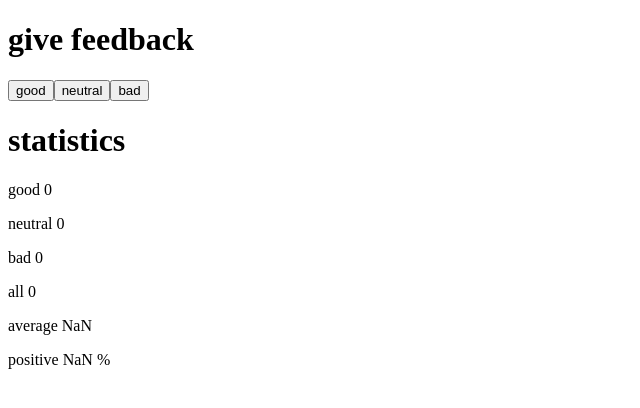
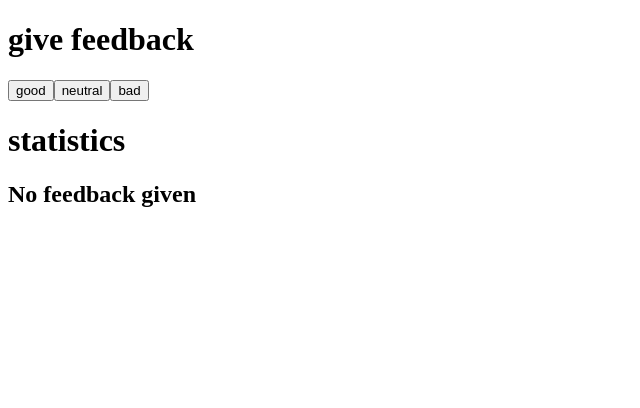
Before and after one commit to Diefat17/Part1, a React (Vite) app in the folder part1/: page / in a window 1280 px wide. Shown: the top 408 px of the page, without its empty margins (0-640 px from the left). Built offline with nearby package versions, Linux system fonts and the light colour scheme.

Commit message:
Excercise 1.9 done

```diff
--- a/part1/src/App.jsx
+++ b/part1/src/App.jsx
@@ -15,12 +15,8 @@ const App = () => {
       <Botones handleClick= {() => setNeutral(neutral + 1)} text= "neutral"></Botones>
       <Botones handleClick= {() => setBad(bad + 1)} text= "bad"></Botones>
       <h1>statistics</h1>
-      <Statics text="good" value={good}></Statics>
-      <Statics text="neutral" value={neutral}></Statics>
-      <Statics text="bad" value={bad}></Statics>
-      <Statics text="all" value={bad + good + neutral}></Statics>
-      <Statics text="average" value={(good - bad) / all}></Statics>
-      <Statics text="positive" value={(good / all) * 100 + " %"}> </Statics>
+      <All all={all} good={good} bad={bad} neutral={neutral}></All>
+
     </div>
   )
 }
@@ -29,8 +25,25 @@ const Botones = (props) => {
   return <button onClick={props.handleClick}>{props.text}</button>
 }
 
-const Statics = ({text, value}) => {
+const Statistics = ({text, value}) => {
   return <p>{text} {value}</p>
 }
 
+const All = ({all, good, bad, neutral}) => {
+  if(all != 0){
+    return (
+      <>
+        <Statistics text="good" value={good}></Statistics>
+        <Statistics text="neutral" value={neutral}></Statistics>
+        <Statistics text="bad" value={bad}></Statistics>
+        <Statistics text="all" value={bad + good + neutral}></Statistics>
+        <Statistics text="average" value={(good - bad) / all}></Statistics>
+        <Statistics text="positive" value={(good / all) * 100 + " %"}> </Statistics>
+      </>
+    )
+  } else {
+    return <h2>No feedback given</h2>
+  }
+}
+
 export default App
```
